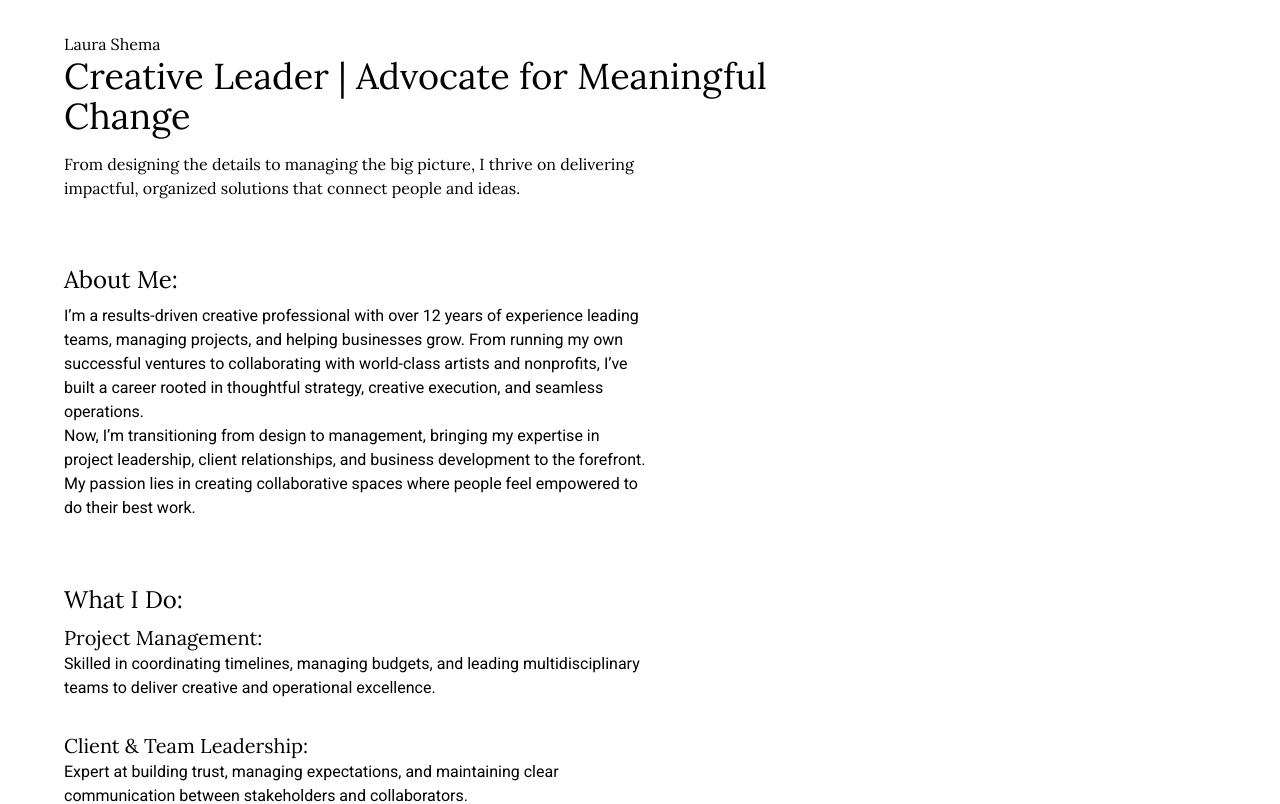
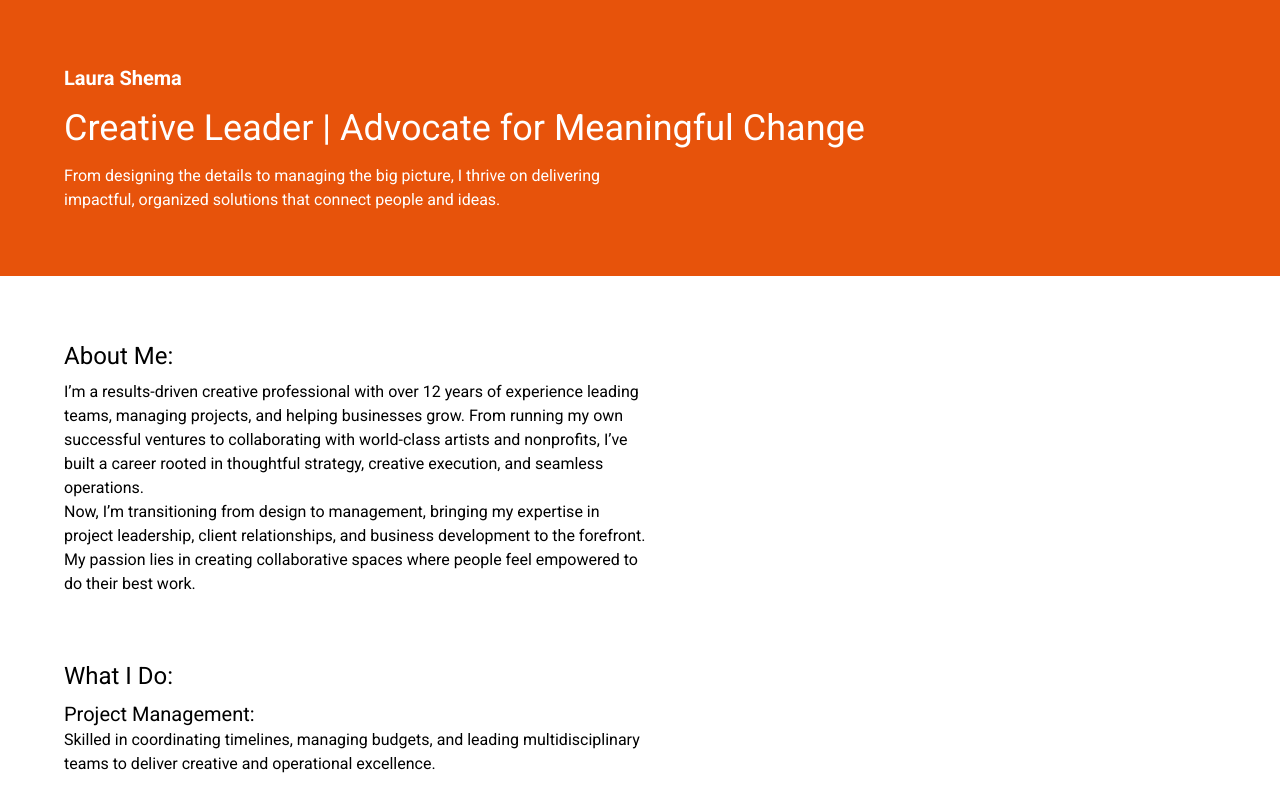
Before and after one commit to talktalkmake/laurashema, a website: page index.html in a window 1280 px wide. Shown: the top 804 px of the page. Drawn offline with Linux system fonts and the light colour scheme.

Commit message:
Adding onj

```diff
--- a/index.html
+++ b/index.html
@@ -6,12 +6,16 @@
         <link rel="stylesheet" href="style.css">
         <title>Laura Shema</title>
     </head>
-    <body class="pt-8 pr-[30vw] pb-16 pl-[5vw]">
-        <h1>Laura Shema</h1>
-        <h2 class="text-4xl">Creative Leader | Advocate for Meaningful Change</h2>
+    <body class="">
+        <header class="bg-onj text-[#FFF] p-16">
+            <h1 class="text-xl font-bold">Laura Shema</h1>
+            <h2 class="text-4xl mt-4">Creative Leader | Advocate for Meaningful Change</h2>
             <h3 class="mt-4">From designing the details to managing the big picture, I thrive on delivering impactful, organized solutions that connect people and ideas.</h3>
+        </header>
 
-        <h3 class="text-2xl mt-16">About Me:</h3>
+        <main class="pt-16 pr-[30vw] pb-16 pl-[5vw]">
+
+            <h3 class="text-2xl">About Me:</h3>
             <p class="mt-2">I’m a results-driven creative professional with over 12 years of experience leading teams, managing projects, and helping businesses grow. From running my own successful ventures to collaborating with world-class artists and nonprofits, I’ve built a career rooted in thoughtful strategy, creative execution, and seamless operations.</p>
             <p>Now, I’m transitioning from design to management, bringing my expertise in project leadership, client relationships, and business development to the forefront. My passion lies in creating collaborative spaces where people feel empowered to do their best work.</p>
 
@@ -61,5 +65,6 @@
                 <a href="laura.shema@gmail.com" class="px-4 py-3 bg-lime-300 text-green-950 inline-block rounded-full hover:bg-lime-50 text-black transition-all">Email Me</a>
                 <a href="https://www.linkedin.com/in/laura-shema-5313b114/" target="_blank" class="px-4 py-3 bg-lime-300 text-green-950 inline-block rounded-full hover:bg-lime-50 text-black transition-all">LinkedIn</a>
             </div>
+        </main>
         </body>
         </html>
--- a/input.css
+++ b/input.css
@@ -3,8 +3,8 @@
 @tailwind utilities;
 
 body {
-	font-optical-sizing: auto;
-	font-family: "Roboto", sans-serif;
+  font-optical-sizing: auto;
+  font-family: "Roboto", sans-serif;
 }
 h1,
 h2,
@@ -12,9 +12,16 @@ h3,
 h4,
 h5,
 h6 {
-	font-family: "Lora", serif;
+  font-family: "Roboto", sans-serif;
 }
 
-h1, h2, h3, h4, h5, h6, p, li {
-	max-width: 65ch;
+h1,
+h2,
+h3,
+h4,
+h5,
+h6,
+p,
+li {
+  max-width: 65ch;
 }
--- a/tailwind.config.js
+++ b/tailwind.config.js
@@ -2,7 +2,11 @@
 module.exports = {
   content: ["index.html"],
   theme: {
-    extend: {},
+    extend: {
+      colors: {
+        'onj' : 'rgb(231 83 11)'
+      }
+    },
   },
   plugins: [],
 }
```
Also changed, not shown: style.css. Lines whose indentation alone changed are shown as unchanged.
